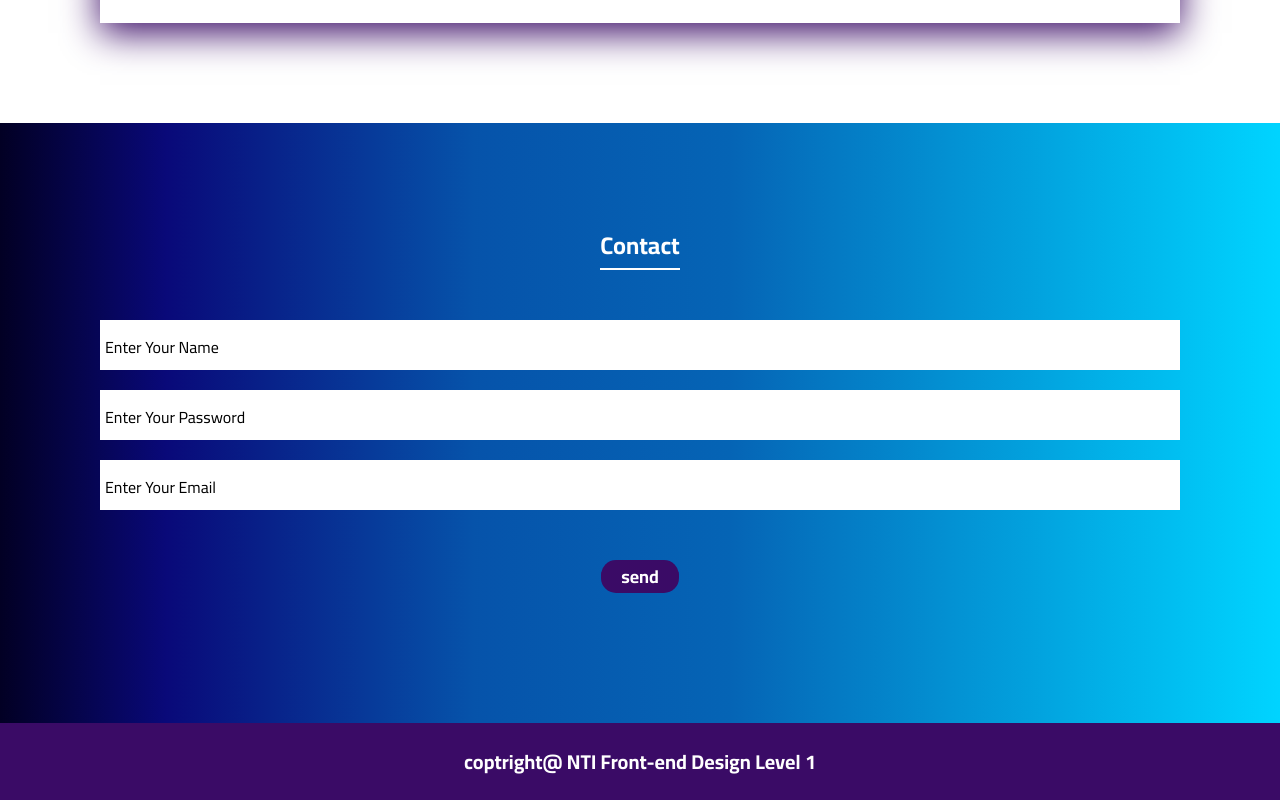
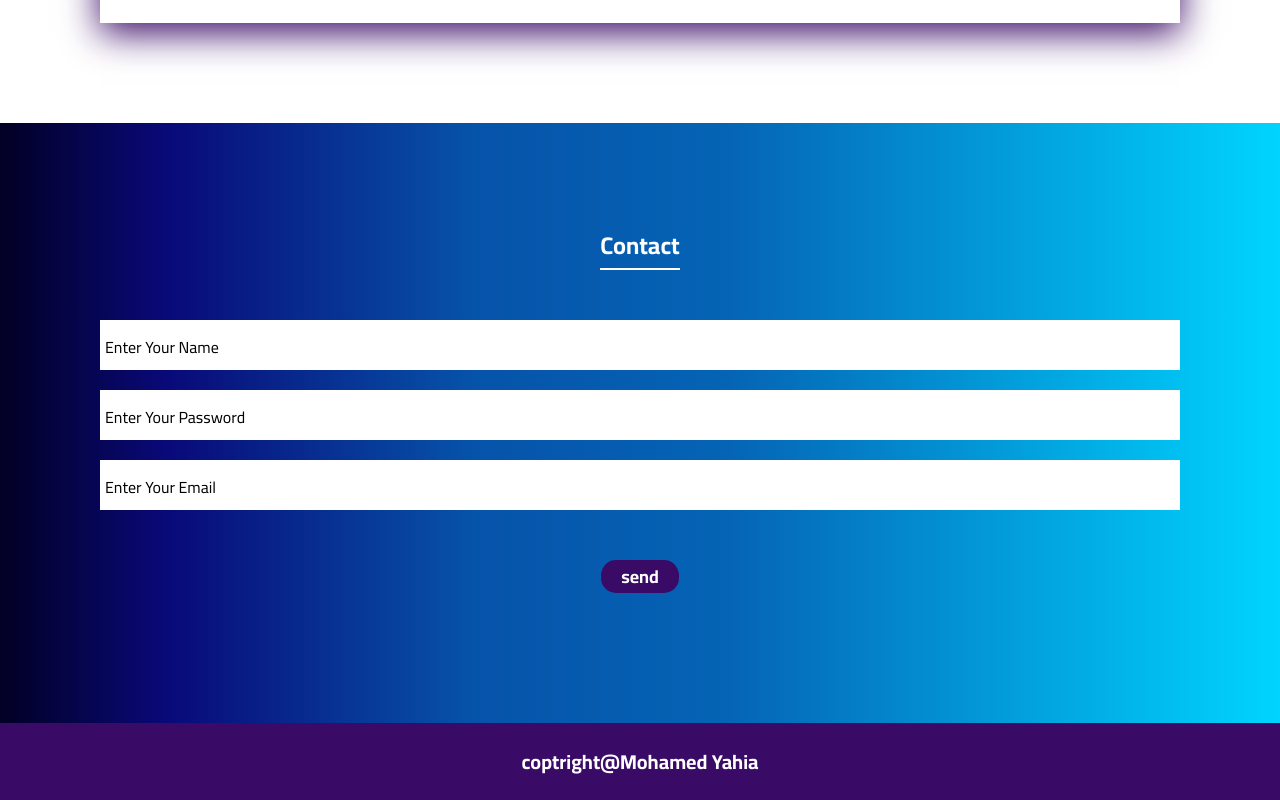
Before and after one commit to mooyahia/Egyptian-Tourism, a plain HTML site: page index.html in a window 1280 px wide. Shown: the part 4509-5309 px from the top of the page. Drawn offline with Linux system fonts and the light colour scheme; grey boxes are pictures that could not be loaded; a script that the page names is missing.

Commit message:
Update index.html

```diff
--- a/index.html
+++ b/index.html
@@ -188,7 +188,7 @@
       </div>
       <input type="submit" value="send" class="send" />
     </section>
-    <footer>coptright@ NTI Front-end Design Level 1</footer>
+    <footer>coptright@Mohamed Yahia</footer>
     <a href="#Home">
     <div class="up">
         <i class="fa-solid fa-circle-up"></i>
```
